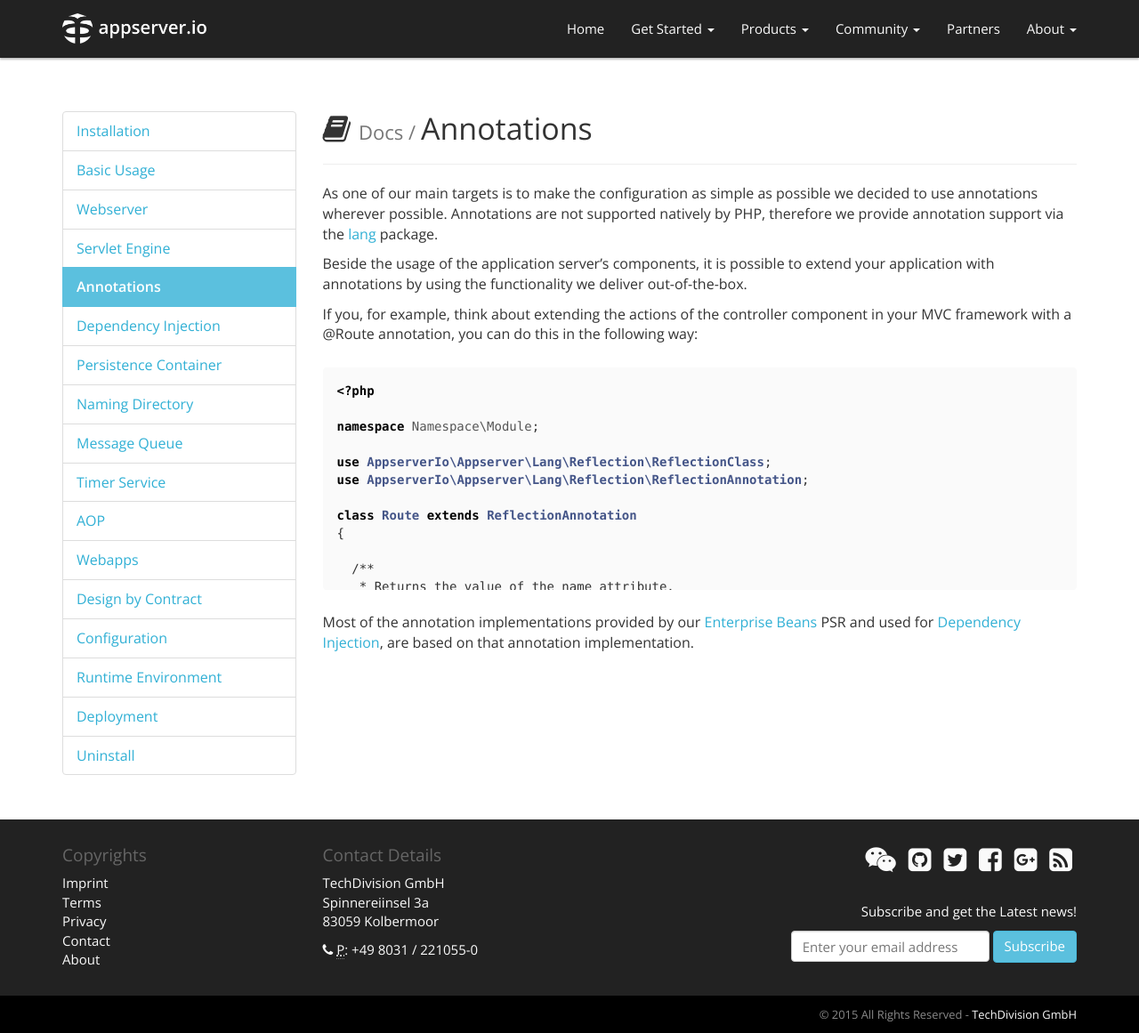
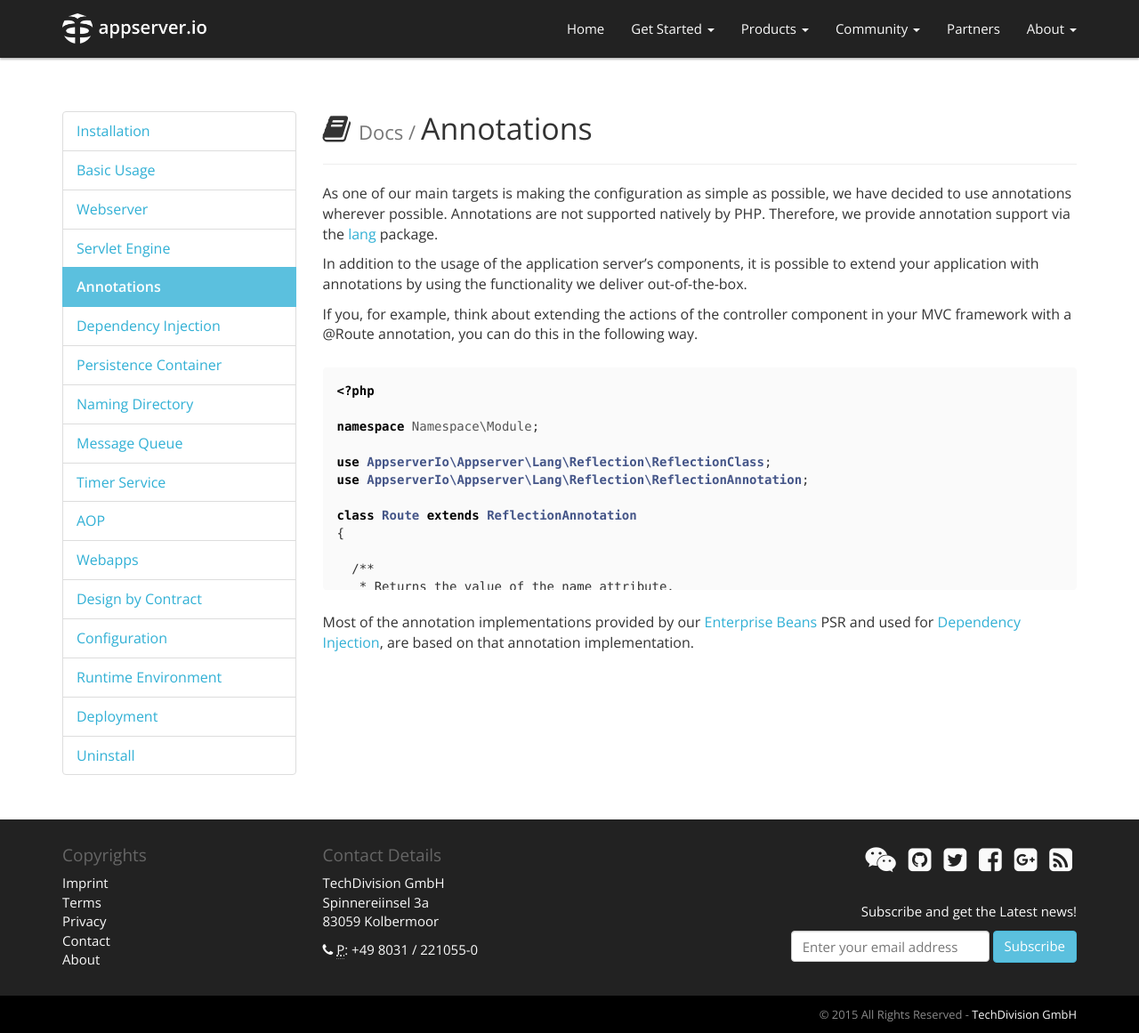
Before and after one commit to appserver-io/appserver, a Jekyll site: the page built from _docs/annotations.md, in a window 1280 px wide and 1161 px high. Shown: the whole window at 89% size. Built offline with Jekyll 4.4.1, drawn with Linux system fonts in a browser that asks for light colours; nearby versions of some CDN libraries; library files that are not in the unit come from our copies; Markdown is read by kramdown in place of the engine named in the settings.

Commit message:
Update annotations.md
Changes until end.

````diff
--- a/_docs/annotations.md
+++ b/_docs/annotations.md
@@ -8,15 +8,15 @@
 permalink: /get-started/documentation/annotations.html
 ---
 
-As one of our main targets is to make the configuration as simple as possible we decided to use
-annotations wherever possible. Annotations are not supported natively by PHP, therefore we provide
+As one of our main targets is making the configuration as simple as possible, we have decided to use
+annotations wherever possible. Annotations are not supported natively by PHP. Therefore, we provide
 annotation support via the [lang](https://github.com/appserver-io/lang) package.
 
-Beside the usage of the application server's components, it is possible to extend your
+In addition to the usage of the application server's components, it is possible to extend your
 application with annotations by using the functionality we deliver out-of-the-box.
 
 If you, for example, think about extending the actions of the controller component in your
-MVC framework with a @Route annotation, you can do this in the following way:
+MVC framework with a @Route annotation, you can do this in the following way.
 
 ```php
 <?php
````
